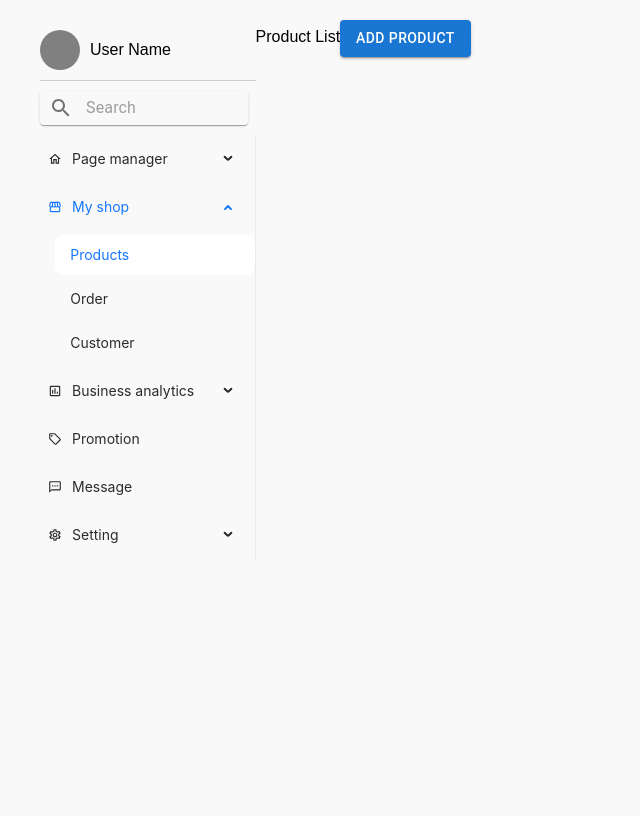
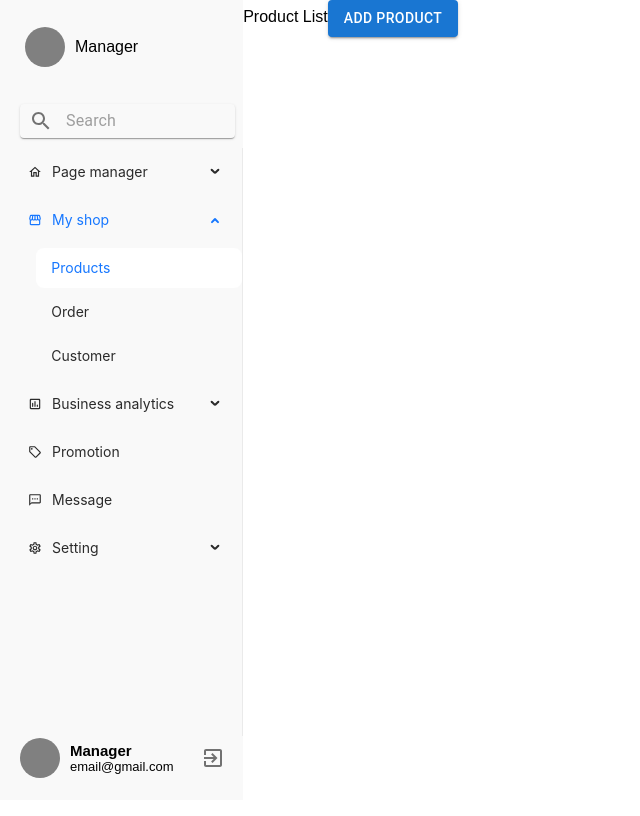
Before and after one commit to Ecommerce-KTN/FE-Ecommerce, a React (Create React App) app: page /Manager in a window 1280 px wide. Shown: the top 816 px of the page, without its empty margins (0-640 px from the left). Built offline with nearby package versions, Linux system fonts and the light colour scheme.

Commit message:
done SideBar

```diff
--- a/src/App.css
+++ b/src/App.css
@@ -1,9 +1,8 @@
 /* General styling */
 body {
   font-family: Arial, sans-serif;
-  margin: 20px;
   padding: 0;
-  background-color: #f9f9f9;
+  background-color:white;
   height: 100vh;
   overflow-y: auto;
 }
--- a/src/components/manager/SideBar.js
+++ b/src/components/manager/SideBar.js
@@ -1,4 +1,4 @@
-import React, { useState } from 'react';
+import React, { useRef, useState } from 'react';
 import { ConfigProvider, Menu } from 'antd';
 
 import HomeOutlinedIcon from '@mui/icons-material/HomeOutlined';
@@ -9,6 +9,8 @@ import TextsmsOutlinedIcon from '@mui/icons-material/TextsmsOutlined';
 import SettingsOutlinedIcon from '@mui/icons-material/SettingsOutlined';
 import { IconButton, InputBase, Paper } from '@mui/material';
 import SearchIcon from '@mui/icons-material/Search';
+// icon logout
+import ExitToAppIcon from '@mui/icons-material/ExitToApp';
 const icons = [ HomeOutlinedIcon, StorefrontOutlinedIcon, InsertChartOutlinedRoundedIcon, LocalOfferOutlinedIcon, TextsmsOutlinedIcon, SettingsOutlinedIcon ];
 const labels = [
   { name: "Page manager", childs: [ "Child 1", "Child 2" ] },
@@ -21,6 +23,7 @@ const labels = [
 
 function SideBar ( { onSelect } )
 {
+  const height = useRef( window.innerHeight ).current
   // Trạng thái lưu các submenu đang mở
   const [ openKeys, setOpenKeys ] = useState( [ 'My shop' ] );
   const [ selectedKeys, setSelectedKeys ] = useState( [ 'My shop-Products' ] );
@@ -92,13 +95,13 @@ function SideBar ( { onSelect } )
           },
         },
       } }
+      style={ { display: "flex", flexDirection: 'column', height: height, width: '100%' } }
     >
 
-      <div style={ { display: "flex", flexDirection: 'column', height: '100%', width: '100%' } }>
-        {/* avata và tên user */ }
-        <div style={ { display: "flex", alignItems: 'center', height: 60, borderBottom: '1px solid #ccc', marginLeft: 20 } }>
+      <div style={ { display: "flex", flexDirection: 'column', height: '100%', width: '100%', backgroundColor: '#F9F9F9' } }>
+        <div style={ { display: "flex", alignItems: 'center', height: 60, margin: 25 } }>
           <div style={ { width: 40, height: 40, borderRadius: '50%', backgroundColor: 'gray' } } />
-          <div style={ { marginLeft: 10 } }>User Name</div>
+          <div style={ { marginLeft: 10 } }>Manager</div>
         </div>
         <Paper component="form" sx={ { m: '10px 20px', p: '0px 4px', display: 'flex', alignItems: 'center', width: '85%', bgcolor: '#F9F9F9' } }>
           <IconButton type="button" sx={ { p: '5px' } } aria-label="search">
@@ -120,6 +123,19 @@ function SideBar ( { onSelect } )
             setSelectedKeys( [ key ] );
           } }
         />
+        {/* ở cuối cùng là email và icon material logout */ }
+        <div style={ { display: "flex", alignItems: 'center', justifyContent: 'space-between', height: 60, marginLeft: 20, marginBottom: 20 } }>
+          <div style={ { display: 'flex', flexDirection: 'row', alignItems: 'center' } }>
+            <div style={ { width: 40, height: 40, borderRadius: '50%', backgroundColor: 'gray' } } />
+            <div style={ { marginLeft: 10, flexDirection: 'column' } }>
+              <div style={ { fontWeight: 'bold', fontSize: 15 } }>Manager</div>
+              <div style={ { fontSize: 13 } }>email@gmail.com</div>
+            </div>
+          </div>
+          <IconButton style={ { marginRight: 10 } }>
+            <ExitToAppIcon />
+          </IconButton>
+        </div>
       </div>
     </ConfigProvider>
   );
--- a/src/components/manager/product/createProduct/Header.js
+++ b/src/components/manager/product/createProduct/Header.js
@@ -5,31 +5,27 @@ import { AiOutlineQuestionCircle } from "react-icons/ai";
 import { FiArrowLeft } from "react-icons/fi";
 import { useNavigate } from 'react-router-dom';
 
-function Header({ closeAddingProduct }) {
-  const navigate = useNavigate();
-
-  const handleBackClick = () => {
-    navigate('/');
-  };
+function Header ( { closeAddingProduct } )
+{
 
   return (
     <>
-      <div style={{ display: "flex", justifyContent: "end", gap: 10 }}>
+      <div style={ { display: "flex", justifyContent: "end", gap: 10 } }>
         <IoNotificationsOutline size='2rem' />
         <AiOutlineQuestionCircle size='2rem' />
         <Button>View Shop</Button>
       </div>
-      <div style={{ flexDirection: "row", display: "flex" }}>
+      <div style={ { flexDirection: "row", display: "flex" } }>
         <div>
           <Button
-            style={{ padding: "20px", height: "60px", borderRadius: "5px", border: "1px solid #d9d9d9", marginRight: "15px", alignItem: "center" }}
-            onClick={handleBackClick}
+            style={ { padding: "20px", height: "60px", borderRadius: "5px", border: "1px solid #d9d9d9", marginRight: "15px", alignItem: "center" } }
+            onClick={ closeAddingProduct() }
           >
             <FiArrowLeft />
           </Button>
         </div>
         <div>
-          <p style={{ marginTop: "0px", marginBottom: "0px" }}>Back to product list</p>
+          <p style={ { marginTop: "0px", marginBottom: "0px" } }>Back to product list</p>
           <h2>Add New Product</h2>
         </div>
       </div>
--- a/src/pages/manager/Manager.js
+++ b/src/pages/manager/Manager.js
@@ -9,6 +9,7 @@ function Manager ()
 {
   const [ selectedMenuItem, setSelectedMenuItem ] = useState( "My shop-Products" );
   const width = useRef( window.innerWidth ).current
+  const height = useRef( window.innerHeight ).current
   const renderContent = () =>
   {
     switch ( selectedMenuItem )
@@ -28,11 +29,11 @@ function Manager ()
   };
   return (
 
-    <div style={ { display: "flex" } }>
-      <div style={ { width: width * 0.19, height: '100%', backgroundColor: '#F9F9F9' } }>
+    <div style={ { display: "flex", flexDirection: "row", backgroundColor: '#F9F9F9', width: width, height: height } }>
+      <div style={ { display: "flex", width: width * 0.19, height: '100%', backgroundColor: '#F9F9F9' } }>
         <SideBar onSelect={ setSelectedMenuItem } />
       </div>
-      <div style={ { width: width * 0.81, height: '100%' } }>
+      <div style={ { display: "flex", width: width * 0.81, height: '100%', backgroundColor: 'white', overflowY: 'auto' } }>
         { renderContent() }
       </div>
     </div>
```
Also changed, not shown: 1 other file (tests, documents, lock files or other folders).
